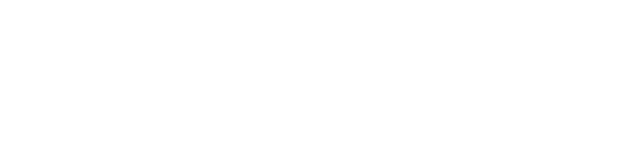
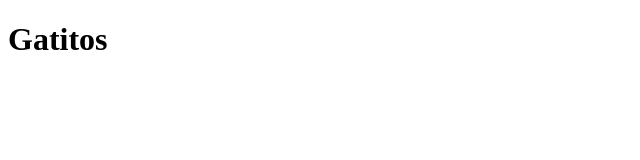
Before and after one commit to mjamett/practicas01, a plain HTML site: page index.html in a window 1280 px wide. Shown: the whole page, without its empty margins (0-640 px from the left). Drawn offline with Linux system fonts and the light colour scheme.

Commit message:
se agrega un nuevo titulo

```diff
--- a/index.html
+++ b/index.html
@@ -5,5 +5,7 @@
     <meta name="viewport" content="width=device-width, initial-scale=1.0" />
     <title>mi documento</title>
   </head>
-  <body></body>
+  <body>
+    <h1>Gatitos</h1>
+  </body>
 </html>
```
